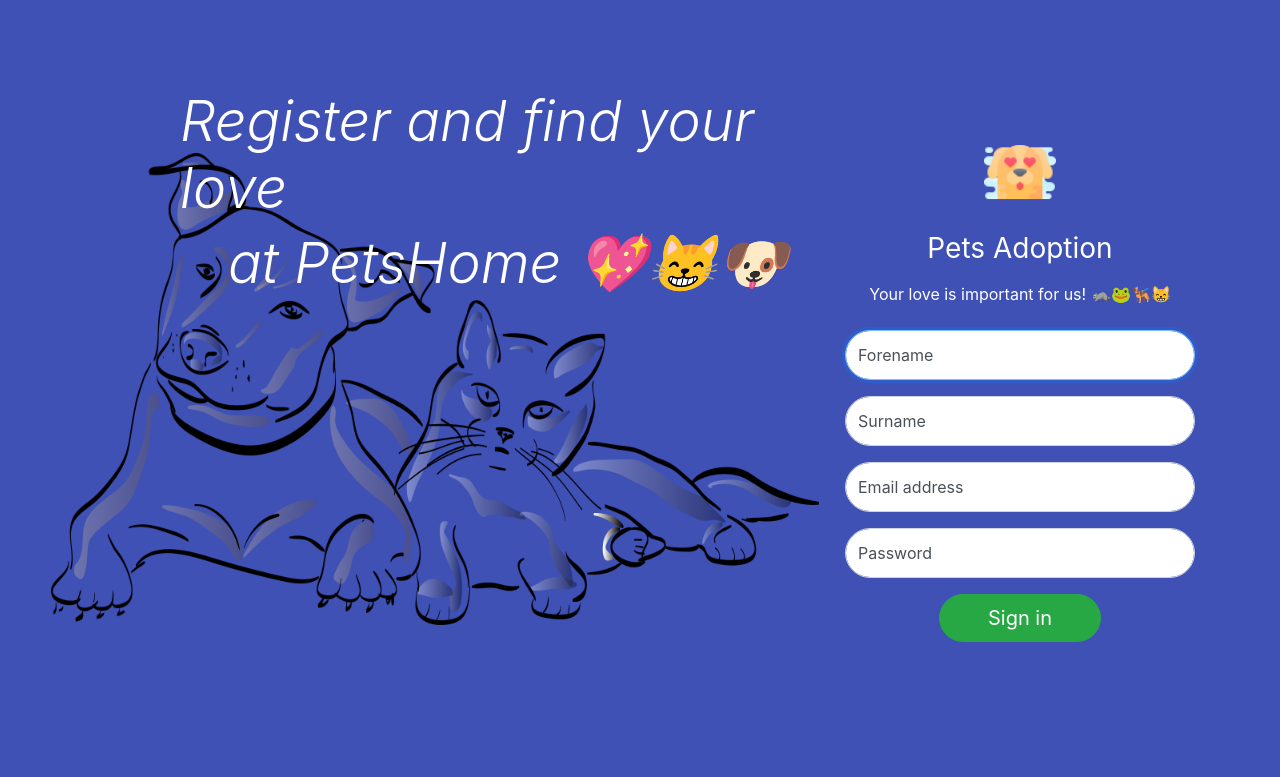
After one commit to tengsicong/pet_home, a Node server app: page /signUp in a window 1280 px wide. The commit adds this page. Shown: the top 777 px of the page. Run offline with Node 20, Linux system fonts and the light colour scheme; some libraries are stand-ins or nearby versions.

Commit message:
login,logout,header

```diff
--- a/app.js
+++ b/app.js
@@ -40,6 +40,12 @@ app.use(session({
     }),
 }));
 
+app.use(function(req, res, next) {
+    // get session from template
+    res.locals.user = req.session.user;
+    next();
+});
+
 app.use('/', indexRouter);
 app.use('/', authorizationRouter);
 app.use('/users', usersRouter);
--- a/models/animal.js
+++ b/models/animal.js
@@ -46,9 +46,6 @@ animalSchema.virtual('age').get(
 animalSchema.virtual('intervalFromLastUpdate').get(function() {
     // eslint-disable-next-line no-invalid-this
     const updateTime = this.updateTime ? this.createTime : this.updateTime;
-    console.log('------');
-    console.log(updateTime);
-    console.log(new Date());
     const second = (new Date().getTime() - updateTime.getTime()) / 1000;
     const d = Math.floor(second / (3600 * 24));
     const h = Math.floor(second % (3600 * 24) / 3600);
--- a/public/javascripts/index_page.js
+++ b/public/javascripts/index_page.js
@@ -32,8 +32,7 @@ $(function() {
                 $('#animalContent').html(data);
             },
             error: function(xhr, status, err) {
-                alert(JSON.stringify(err));
-                return err;
+                alert('search error');
             },
         });
     });
--- /dev/null
+++ b/public/javascripts/sign_up.js
@@ -0,0 +1,19 @@
+$(function() {
+    $('#signUpForm').submit(function() {
+        event.preventDefault();
+        const json = formDataToJson($('#signUpForm'));
+        $.ajax({
+            url: '/users/signUp',
+            data: JSON.stringify(json),
+            type: 'POST',
+            contentType: 'application/json',
+            success: function(result) {
+                alert(result.message);
+                location.href = '/';
+            },
+            error: function(xhr, status, err) {
+                alert(xhr.responseJSON.message);
+            },
+        });
+    });
+});
--- /dev/null
+++ b/public/stylesheets/sign_up.css
@@ -0,0 +1,82 @@
+body {
+    width: 100%;
+    display: -ms-flexbox;
+    display: flex;
+    -ms-flex-align: center;
+    align-items: center;
+    padding-top: 40px;
+    padding-bottom: 40px;
+    background-color: #3f51b5;
+    color: white;
+    background-image: url("../images/dog-1532627.png");
+    background-repeat: no-repeat;
+    background-size: 60%;
+    background-position: 10%;
+}
+
+a {
+    color: white;
+    text-decoration: none;
+}
+
+a:hover {
+    color: deeppink;
+}
+
+.form-label-group {
+    position: relative;
+    margin-bottom: 1rem;
+}
+
+.form-label-group > input,
+.form-label-group > label {
+    height: 3.125rem;
+    padding: .75rem;
+}
+
+.form-label-group > label {
+    position: absolute;
+    top: 0;
+    left: 0;
+    display: block;
+    width: 100%;
+    margin-bottom: 0; /* Override default `<label>` margin */
+    line-height: 1.5;
+    color: #495057;
+    pointer-events: none;
+    cursor: text; /* Match the input under the label */
+    border: 1px solid transparent;
+    transition: all .1s ease-in-out;
+}
+
+.form-label-group input::-webkit-input-placeholder {
+    color: transparent;
+}
+
+.form-label-group input:-ms-input-placeholder {
+    color: transparent;
+}
+
+.form-label-group input::-ms-input-placeholder {
+    color: transparent;
+}
+
+.form-label-group input::-moz-placeholder {
+    color: transparent;
+}
+
+.form-label-group input::placeholder {
+    color: transparent;
+}
+
+.form-label-group input:not(:placeholder-shown) {
+    padding-top: 1.25rem;
+    padding-bottom: .25rem;
+}
+
+.form-label-group input:not(:placeholder-shown) ~ label {
+    padding-top: .25rem;
+    padding-bottom: .25rem;
+    font-size: 12px;
+    color: #777;
+}
--- a/routes/index.js
+++ b/routes/index.js
@@ -13,6 +13,12 @@ router.get('/login', function(req, res, next) {
     res.render('login');
 });
 
+/* index page search button */
 router.post('/searchAnimals', Animal.list);
 
+/* sign up page route*/
+router.get('/signUp', (req, res) => {
+    res.render('client/signup');
+});
+
 module.exports = router;
--- a/views/client/searchlist.ejs
+++ b/views/client/searchlist.ejs
@@ -1,7 +1,7 @@
 <% if (animals.length == 0){ %>
-<div class="col-lg-12 col-md-12 mb-4">
-    <p class="text-center alert-info">No result</p>
-</div>
+    <div class="col-12 alert alert-info text-center" role="alert">
+        No corresponding result...
+    </div>
 <% } %>
 
 <% for( const animal of animals){ %>
--- /dev/null
+++ b/views/client/signup.ejs
@@ -0,0 +1,63 @@
+<!DOCTYPE html>
+<html lang="en">
+<head>
+    <title>Bootstrap 4 Example</title>
+    <meta charset="utf-8">
+    <meta name="viewport" content="width=device-width, initial-scale=1">
+    <link rel="stylesheet" href="https://maxcdn.bootstrapcdn.com/bootstrap/4.4.1/css/bootstrap.min.css">
+    <link rel="stylesheet" href="/stylesheets/sign_up.css">
+    <script src="https://ajax.googleapis.com/ajax/libs/jquery/3.5.1/jquery.min.js"></script>
+    <script src="https://cdnjs.cloudflare.com/ajax/libs/popper.js/1.16.0/umd/popper.min.js"></script>
+    <script src="https://maxcdn.bootstrapcdn.com/bootstrap/4.4.1/js/bootstrap.min.js"></script>
+    <script src="/javascripts/mycommon.js"></script>
+    <script src="/javascripts/sign_up.js"></script>
+</head>
+<body>
+
+<div class="container my-5">
+    <div class="row justify-content-end">
+        <div class="col-md-7">
+            <h1 class="display-4 font-italic font-weight-light">Register and find your love</h1>
+            <h1 class="display-4 font-italic font-weight-light ml-5">at PetsHome 💖😸🐶</h1>
+        </div>
+        <div class="col-md-4 my-5">
+            <form class="form-authorization" id="signUpForm" method="post" enctype="application/x-www-form-urlencoded">
+                <div class="text-center mb-4">
+                    <a href="/"><img class="mb-4" src="/favicon.ico" alt="" width="72" height="72"></a>
+                    <a class="text-decoration-none" href="/"><h1 class="h3 mb-3 font-weight-normal">Pets Adoption</h1>
+                    </a>
+                    <p>Your love is important for us! 🦝🐸🐕‍🦺😸 </p>
+                </div>
+                <div class="form-label-group">
+                    <input type="text" id="firstname" name="firstname" class="form-control rounded-pill"
+                           placeholder="Forename" required autofocus>
+                    <label for="firstname">Forename</label>
+                </div>
+                <div class="form-label-group">
+                    <input type="text" id="surname" name="surname" class="form-control rounded-pill"
+                           placeholder="Surname" required>
+                    <label for="surname">Surname</label>
+                </div>
+                <div class="form-label-group">
+                    <input type="email" id="inputEmail" name="email" class="form-control rounded-pill"
+                           placeholder="Email address"
+                           required>
+                    <label for="inputEmail">Email address</label>
+                </div>
+                <div class="form-label-group">
+                    <input type="password" id="inputPassword" name="password" class="form-control rounded-pill"
+                           placeholder="Password" required>
+                    <label for="inputPassword">Password</label>
+                </div>
+                <div class="row justify-content-center">
+                    <button class="btn btn-lg btn-success rounded-pill px-lg-5" type="submit">Sign
+                        in
+                    </button>
+                </div>
+            </form>
+        </div>
+    </div>
+</div>
+
+</body>
+</html>
--- a/views/login.ejs
+++ b/views/login.ejs
@@ -17,8 +17,8 @@
 <!--    <form class="form-authorization" id="loginForm" method="post" action="/user_login" enctype="application/x-www-form-urlencoded">-->
     <form class="form-authorization" id="loginForm">
         <div class="text-center mb-4">
-            <img class="mb-4" src="/favicon.ico" alt="" width="72" height="72">
-            <h1 class="h3 mb-3 font-weight-normal">Pets Adoption</h1>
+            <a href="/"><img class="mb-4" src="/favicon.ico" alt="" width="72" height="72"></a>
+            <a class="nav-link" href="/"><h1 class="h3 mb-3 font-weight-normal">Pets Adoption</h1></a>
             <p>Your love is important for us! 🦝🐸🐕‍🦺😸 </p>
         </div>
         <div class="form-label-group">
```
Also changed, not shown: controllers/authorization/login.js (+4 -4 lines), controllers/client/user.js (+64 -27 lines), models/user.js (+20 -10 lines), public/stylesheets/index.css (+16 -4 lines), routes/users.js (+7 -2 lines), views/client/footer.ejs (+8 -0 lines), views/client/header.ejs (+43 -0 lines), views/index.ejs (+3 -40 lines), public/images/dog-1532627.png (added).
